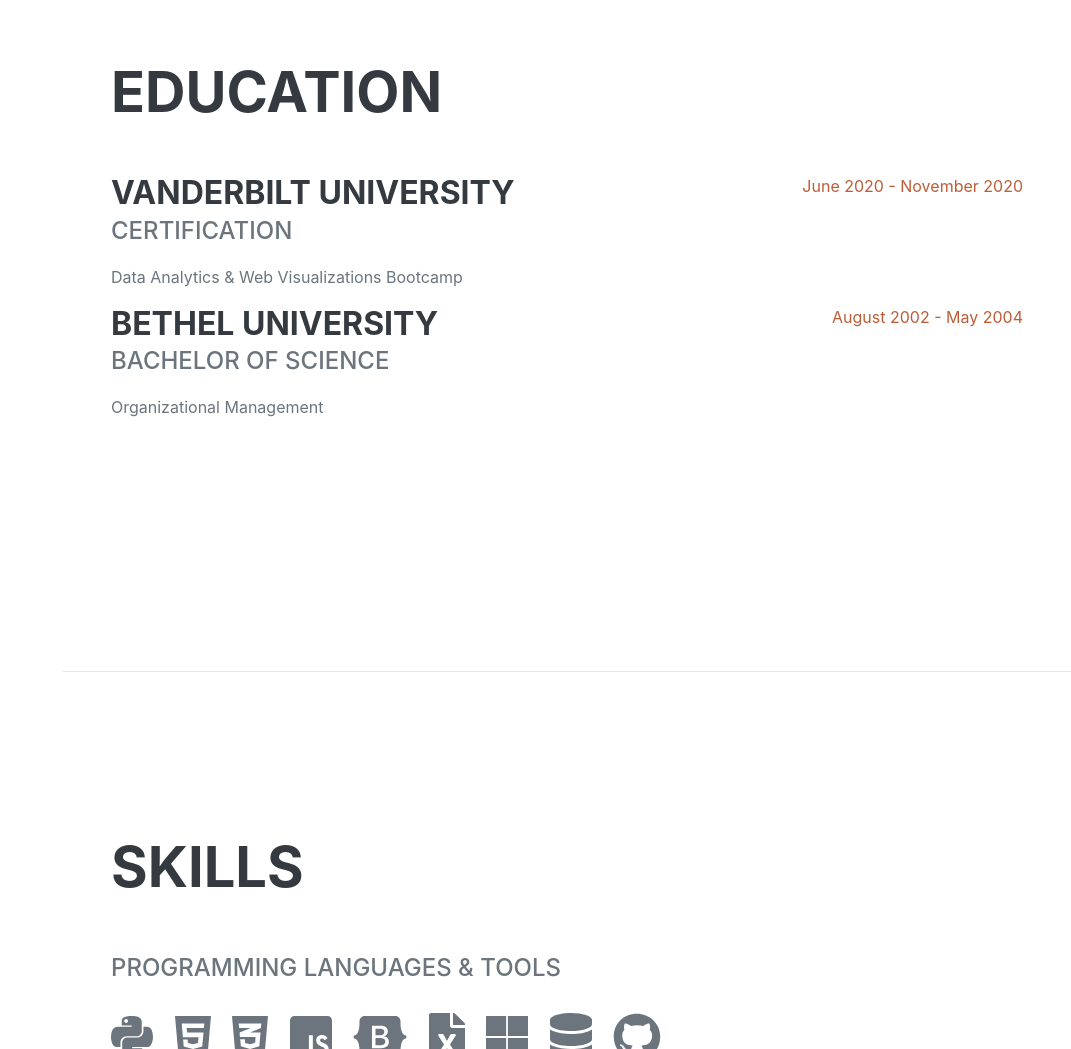
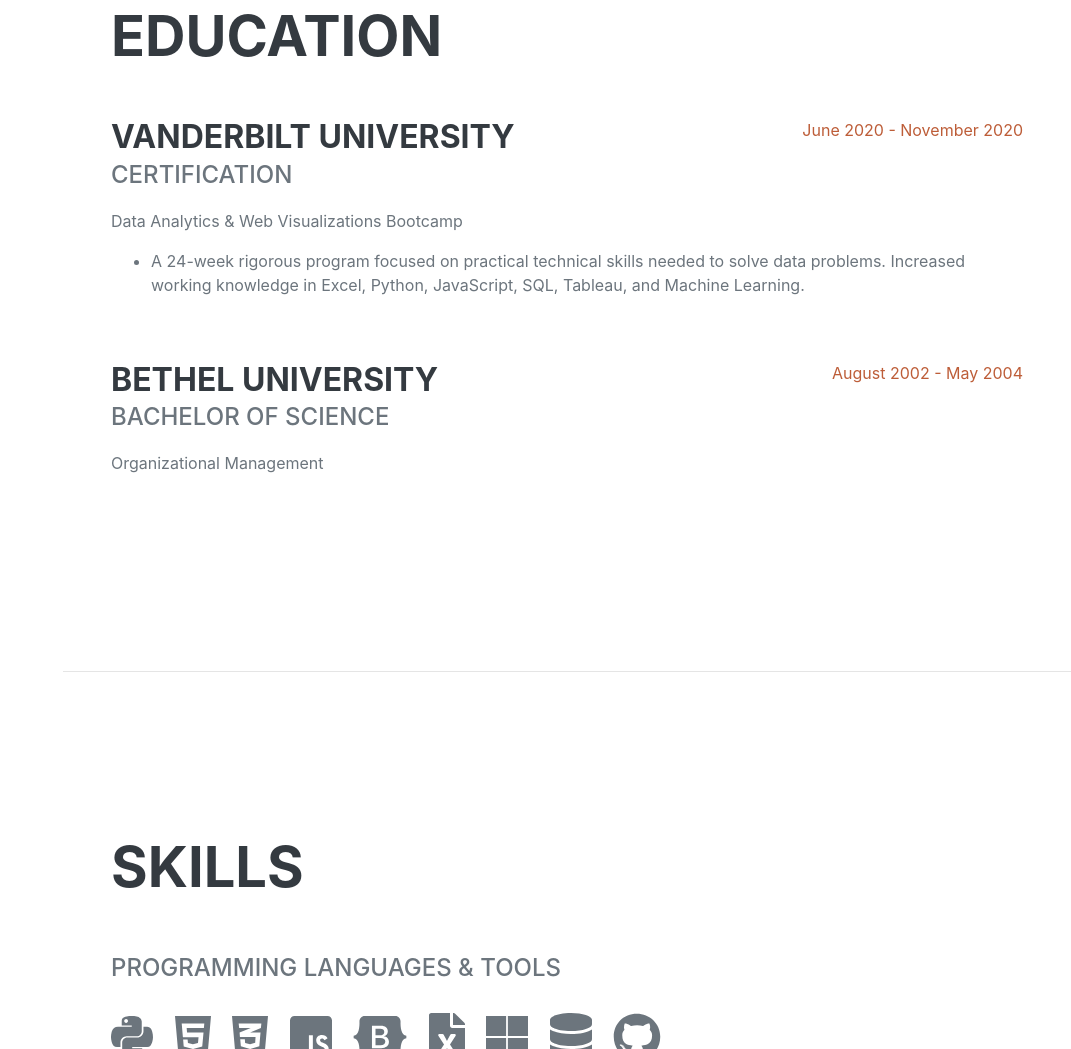
Before and after one commit to Emily-Keymon/Emily-Keymon, a plain HTML site: page index.html in a window 1280 px wide. Shown: the part 2195-3244 px from the top of the page, without its empty margins (209-1280 px from the left). Drawn offline with nearby package versions, Linux system fonts and the light colour scheme; a web font is replaced by a local one.

Commit message:
updated education

```diff
--- a/index.html
+++ b/index.html
@@ -118,7 +118,14 @@
                         </div>
                         <div class="flex-shrink-0"><span class="text-primary">June 2020 - November 2020</span></div>
                     </div>
-
+                    <ul>
+                        <li>A 24-week rigorous program focused on practical technical skills needed to solve
+                            data problems. Increased working knowledge in Excel, Python, JavaScript, SQL,
+                            Tableau, and Machine Learning.
+                        </li>
+                    </ul>
+                    <br>
+                    <br>
 
                     <div class="d-flex flex-column flex-md-row justify-content-between mb-5">
                         <div class="flex-grow-1">
@@ -126,6 +133,7 @@
                             <div class="subheading mb-3">Bachelor of Science</div>
                             <div>Organizational Management</div>
                             <p></p>
+
                         </div>
                         <div class="flex-shrink-0"><span class="text-primary">August 2002 - May 2004</span></div>
                     </div>
```
